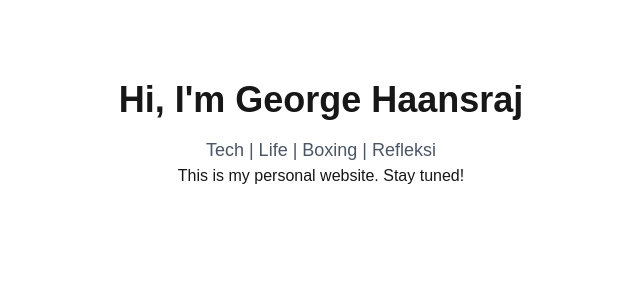
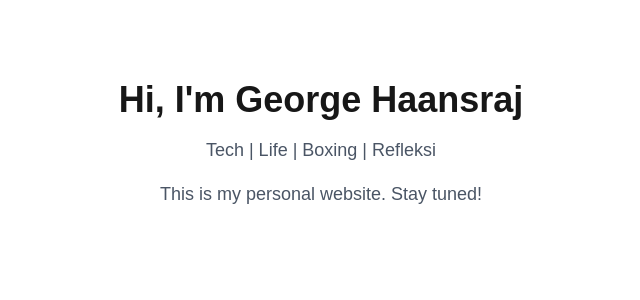
Before and after one commit to GeorgeHaansraj/My-Personal-Website, a Next.js app: page / in a window 1280 px wide. Shown: the top 300 px of the page, without its empty margins (319-959 px from the left). Built offline with nearby package versions, Linux system fonts and the light colour scheme.

Commit message:
edit page.js

```diff
--- a/src/app/page.js
+++ b/src/app/page.js
@@ -3,7 +3,7 @@ export default function Home() {
     <main className="text-center mt-20">
       <h1 className="text-4xl font-bold">Hi, I&apos;m George Haansraj</h1>
       <p className="text-lg text-gray-600 mt-4">Tech | Life | Boxing | Refleksi</p>
-      <p>This is my personal website. Stay tuned!</p>
+      <p className="text-lg text-gray-600 mt-4">This is my personal website. Stay tuned!</p>
     </main>
   );
 }
```
